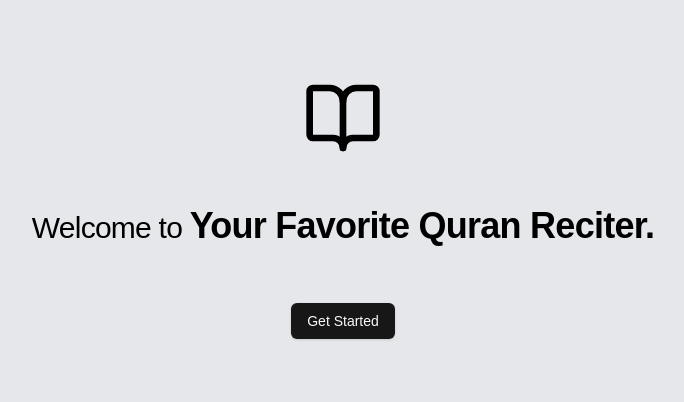
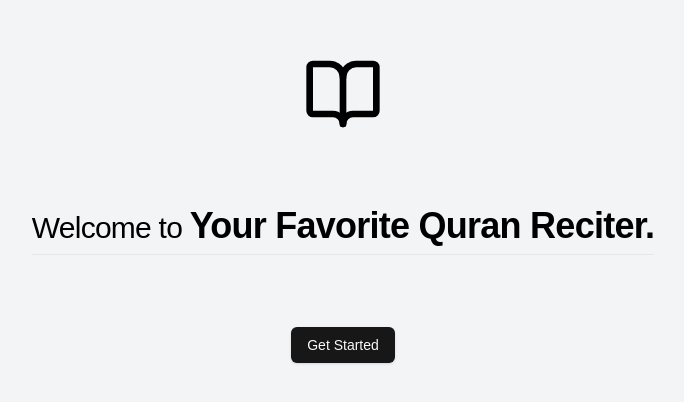
Before and after one commit to ArslanYM/YourFavQuranReciter, a Next.js app in the folder webapp/: page / in a window 1280 px wide. Shown: the part 192-594 px from the top of the page, without its empty margins (297-981 px from the left). Built offline with nearby package versions, Linux system fonts and the light colour scheme.

Commit message:
feat: 0auth starter

```diff
--- a/webapp/app/page.tsx
+++ b/webapp/app/page.tsx
@@ -4,14 +4,14 @@ import { BookOpen } from "lucide-react"
 import Link from "next/link"
 export default function LoginPage() {
   return (
-    <div className="bg-gray-200">
+    <div className="bg-gray-100">
       <div className=" min-h-screen flex flex-col items-center justify-center gap-12 md:p-10 ">
 
       <div className="flex  items-center justify-center rounded-md">
                 <BookOpen className="size-20" />
          </div>
         <TypographyH2/>
-       <Link href={"/login"}><Button variant={"default"}>Get Started</Button></Link>
+       <Link href={"/listen"}><Button variant={"default"}>Get Started</Button></Link>
 
 
     </div>
@@ -26,7 +26,7 @@ export default function LoginPage() {
 
  function TypographyH2() {
   return (
-    <h2 className="scroll-m-20 border-b pb-2 text-3xl  tracking-tight first:mt-0">
+    <h2 className="scroll-m-20 border-b pb-2 text-3xl  tracking-tight first:mt-0 m-6">
      Welcome to <span className="text-4xl font-semibold">
       {"    "}Your Favorite Quran Reciter.</span>
     </h2>
```
